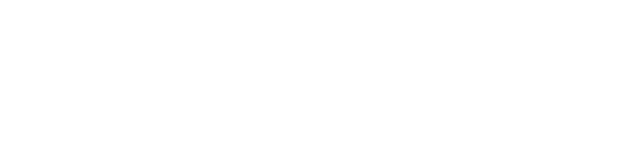
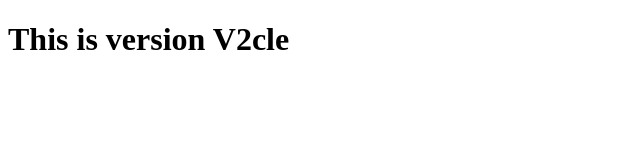
Before and after one commit to AchalGitTest/myrepo, a plain HTML site: page index.html in a window 1280 px wide. Shown: the whole page, without its empty margins (0-640 px from the left). Drawn offline with Linux system fonts and the light colour scheme.

Commit message:
This is version 2

```diff
--- a/index.html
+++ b/index.html
@@ -6,6 +6,6 @@
     <title>Document</title>
 </head>
 <body>
-
+    <h1>This is version V2cle</h1>
 </body>
 </html>
```
